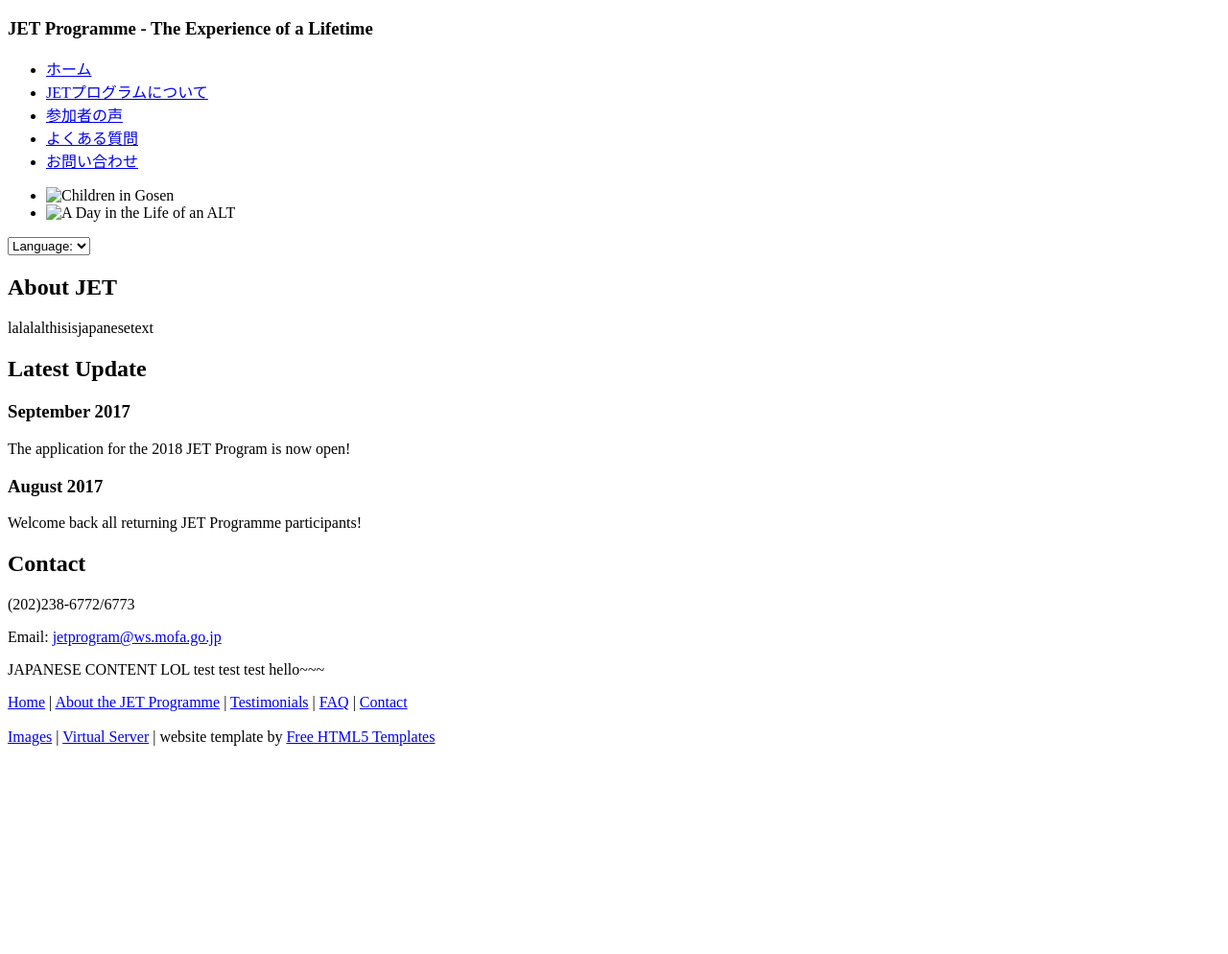
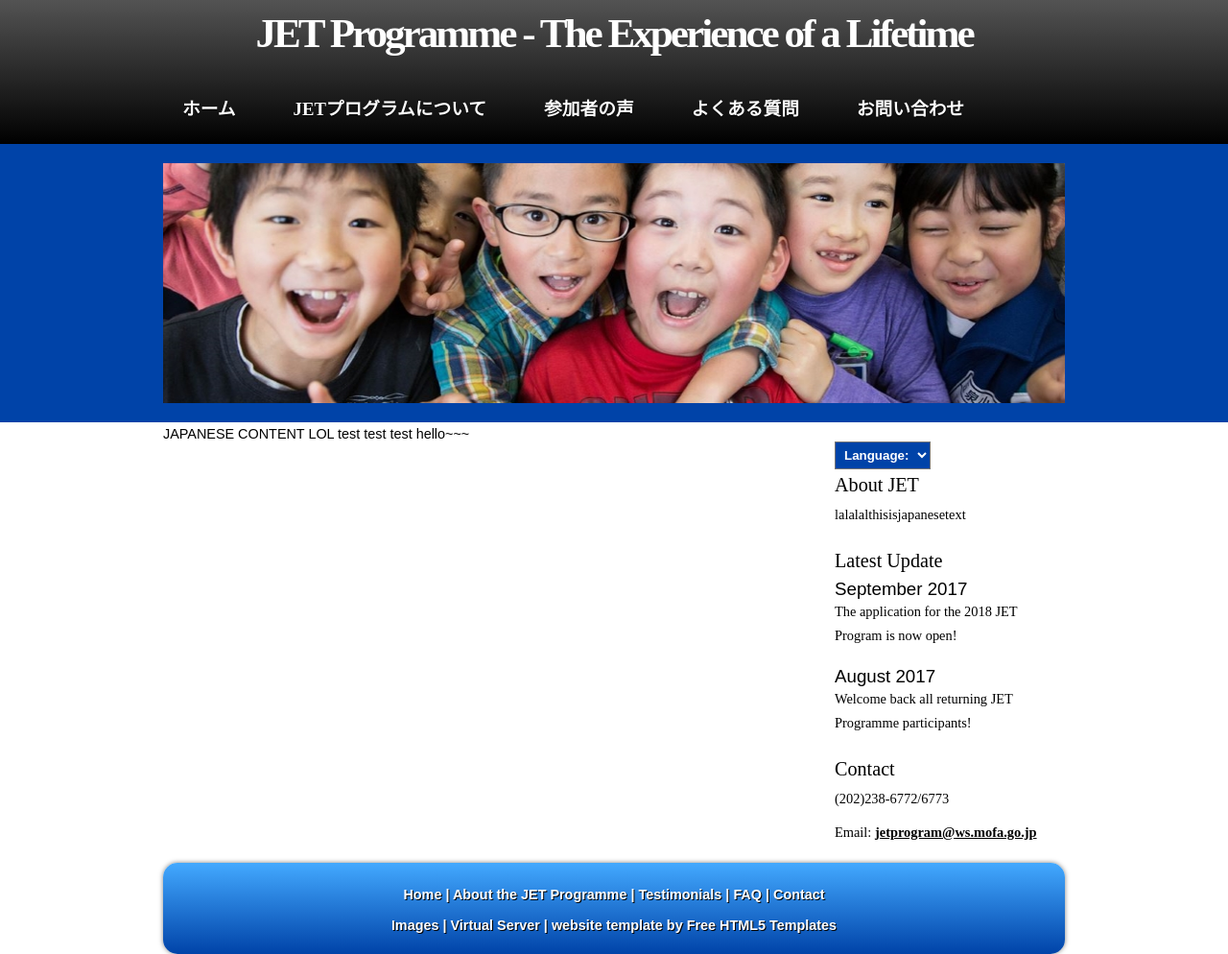
Before and after one commit to sugarfins/2017WebLocProject, a Jekyll site: the page built from jp/index.md, in a window 1280 px wide. Shown: the whole page at 96% size. Built offline with Jekyll 4.4.1, drawn with Linux system fonts in a browser that asks for light colours; nearby versions of some CDN libraries; some web fonts are replaced; library files that are not in the unit come from our copies; before the commit the page ends 900 px from its top, so only the background shows below that.

Commit message:
fixed to correct absolute path for layout HTML

```diff
--- a/_layouts/site.html
+++ b/_layouts/site.html
@@ -7,12 +7,12 @@
   <meta name="keywords" content="website keywords, website keywords" />
   <meta http-equiv="content-type" content="text/html" />
     <meta charset="UTF-8" />
-  <link rel="stylesheet" type="text/css" href="css/style.css" />
+  <link rel="stylesheet" type="text/css" href="/2017WebLocProject/css/style.css" />
     <link href="https://fonts.googleapis.com/css?family=Amiko" rel="stylesheet">
     <link href="https://fonts.googleapis.com/earlyaccess/roundedmplus1c.css" rel="stylesheet" />
   <!-- modernizr enables HTML5 elements and feature detects -->
-    <script type="text/javascript" src="js/modernizr-1.5.min.js"></script>
-    <script type="text/javascript" src="js/languages.js" defer></script>
+    <script type="text/javascript" src="/2017WebLocProject/js/modernizr-1.5.min.js"></script>
+    <script type="text/javascript" src="/2017WebLocProject/js/languages.js" defer></script>
     </head>
 
 <body>
@@ -42,8 +42,8 @@
     <div id="slideshow_container">
 	  <div class="slideshow">
 	    <ul class="slideshow">
-         <li class="show"><img width="940" height="250" src="images/home_1.jpg" alt="Children in Gosen" /></li>
-          <li><img width="940" height="250" src="images/home_2.jpg" alt="A Day in the Life of an ALT" /></li>
+         <li class="show"><img width="940" height="250" src="/2017WebLocProject/images/home_1.jpg" alt="Children in Gosen" /></li>
+          <li><img width="940" height="250" src="/2017WebLocProject/images/home_2.jpg" alt="A Day in the Life of an ALT" /></li>
         </ul>
 	  </div><!--close slideshow-->
 	</div><!--close slideshow_container-->
```
Also changed, not shown: about.md (+1 -0 lines).
